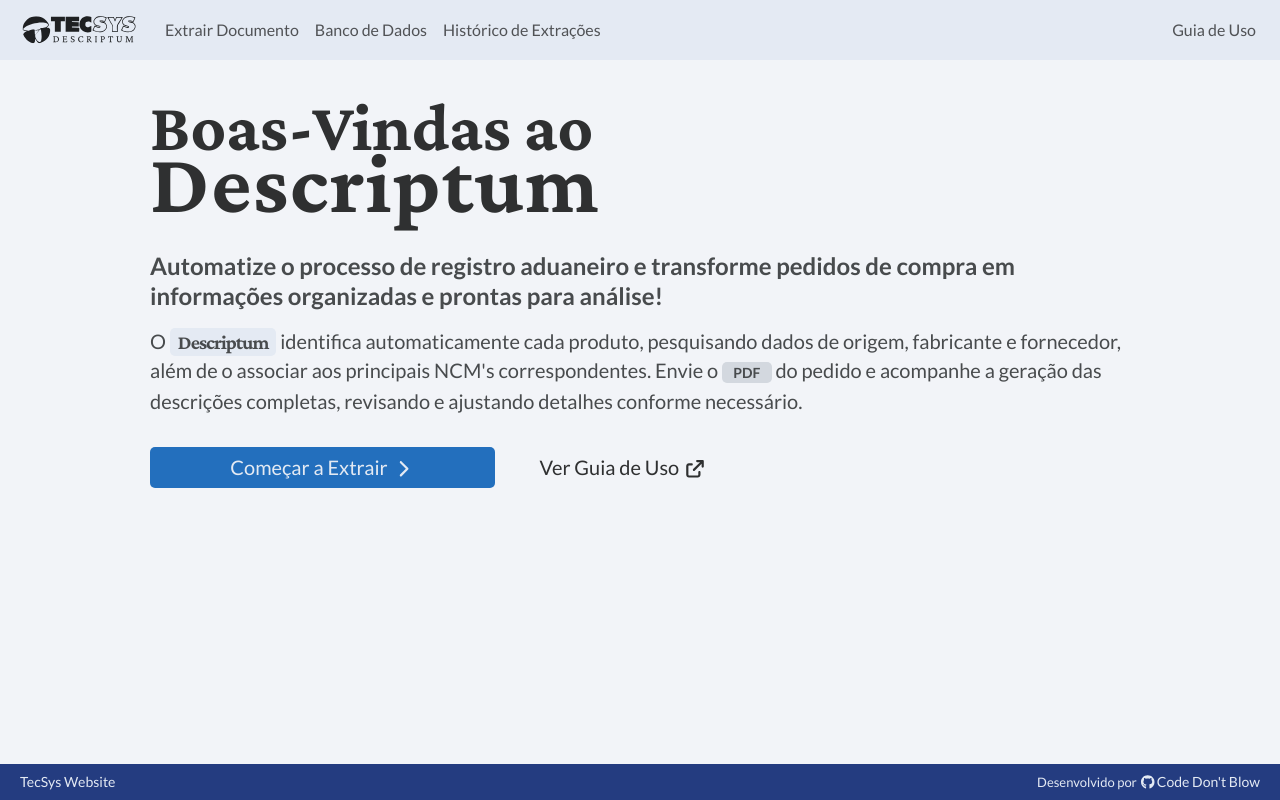
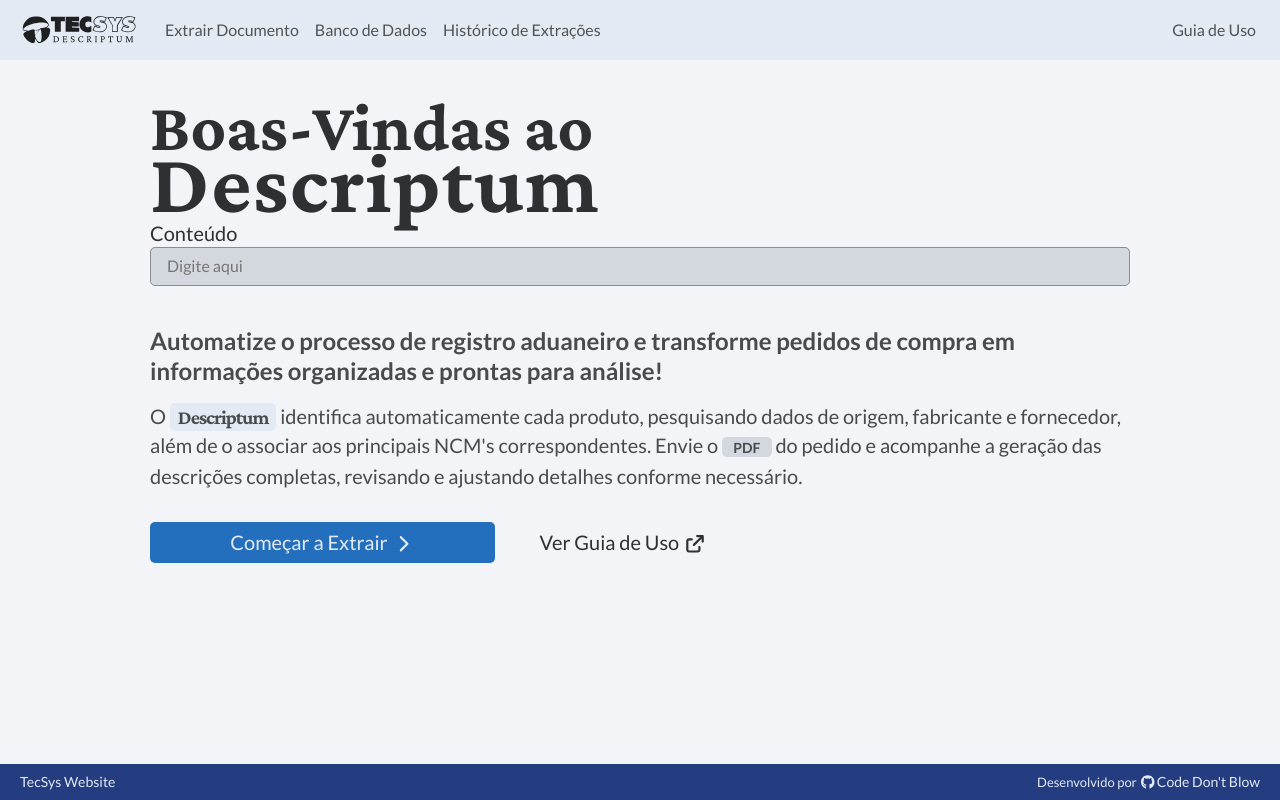
Before and after one commit to CodeDontBlow/Tecsys-frontend, a React (Vite) app: page / in a window 1280 px wide. Built offline with nearby package versions, Linux system fonts and the light colour scheme.

Commit message:
feat: Input

```diff
--- /dev/null
+++ b/src/components/Input/Input/Input.jsx
@@ -0,0 +1,21 @@
+import styles from './Input.module.css'
+
+const Input = ({placeholder, label, id, type = 'text'}) => {
+    return(
+        <div className={styles.container}>
+            {label && (
+                <label htmlFor={id}>
+                    {label}
+                </label>
+            )}
+
+            <input
+                type={type}
+                id={id && (id) }
+                placeholder={placeholder && (placeholder)}
+            />
+        </div>
+    )
+}
+
+export default Input
--- /dev/null
+++ b/src/components/Input/Input/Input.module.css
@@ -0,0 +1,28 @@
+div.container{
+    display: flex;
+    flex-direction: column;
+}
+
+label{
+    font: var(--text-medium);
+    font-weight: 500;
+    color: var(--black-700);
+}
+
+input{
+    background-color: var(--white-500);
+    padding: .4rem 1rem;
+
+    font: var(--text-regular);
+
+    border: 1px solid var(--white-700);
+    border-radius: 5px;
+
+    transition: scale 150ms ease-out;
+}
+    input:focus{
+        border-color: var(--white-700);
+        outline: 1px solid var(--royal-300);
+
+        scale: 1.005;
+    }
--- a/src/pages/Homepage/Homepage.jsx
+++ b/src/pages/Homepage/Homepage.jsx
@@ -1,7 +1,8 @@
 import styles from './Homepage.module.css'
 import { FontAwesomeIcon } from '@fortawesome/react-fontawesome'
 import { faChevronRight , faArrowUpRightFromSquare } from '@fortawesome/free-solid-svg-icons'
-import StepMap from '../../components/StepMap/StepMap'
+
+import Input from '../../components/Input/Input/Input'
 
 function Homepage () {
     return (
@@ -9,6 +10,8 @@
             <h1 className={styles.title}>Boas-Vindas ao
                 <span className={styles.descriptum}>Descriptum</span>
             </h1>
+
+            <Input placeholder='Digite aqui' label={'Conteúdo'} id={2}/>
 
             <div className={styles.textContainer}>
                 <p className={styles.mainText}>
```
Also changed, not shown: src/components/Input/Dropdown/Dropdown.jsx (added), src/components/Input/Dropdown/Dropdown.module.css (added).
